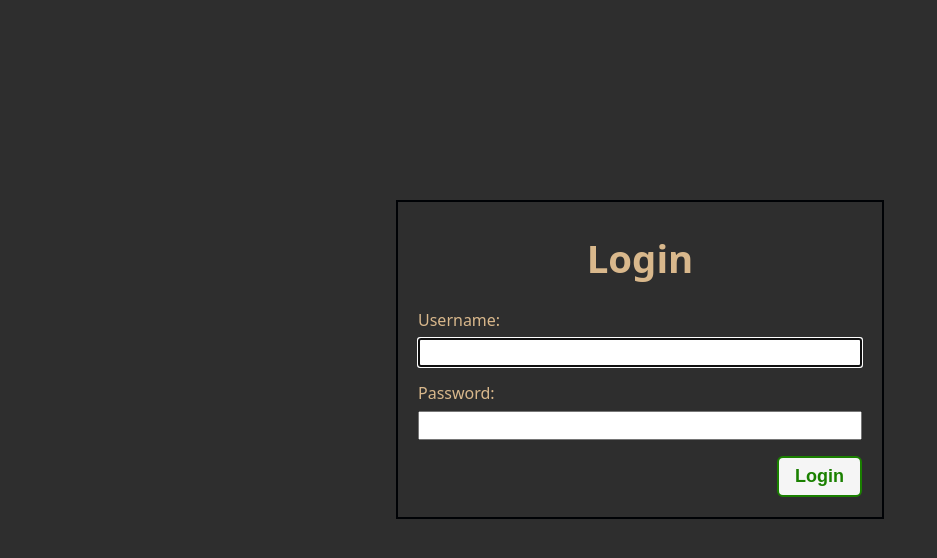
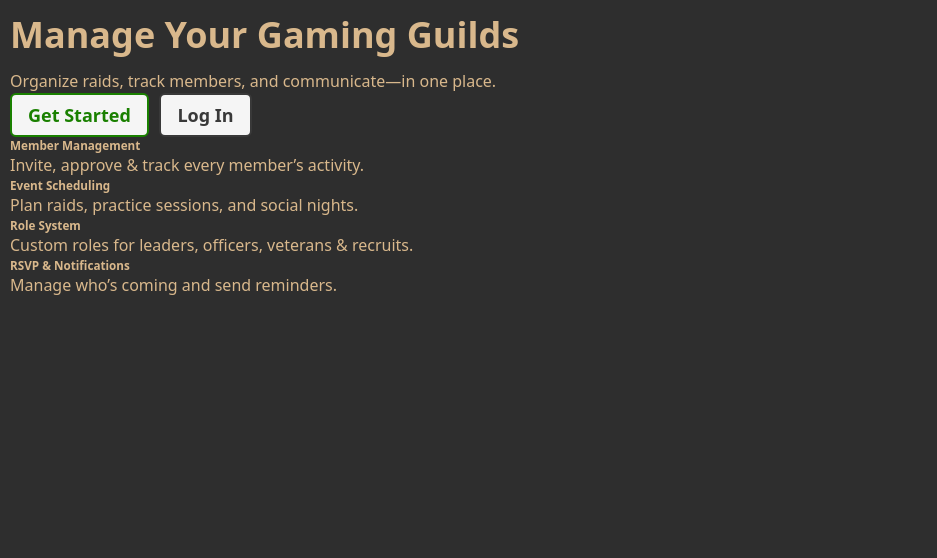
Before and after one commit to Xugknight/super-sweat, a Django app: page / in a window 1280 px wide. Shown: the part 82-640 px from the top of the page, without its empty margins (0-937 px from the left). Run offline with Django 5.2, Linux system fonts and the light colour scheme.

Commit message:
Login/landing page refactor

```diff
--- a/main_app/templates/base.html
+++ b/main_app/templates/base.html
@@ -38,7 +38,7 @@
           </li>
           {% else %}
           <li><a href="{% url 'about' %}">About</a></li>
-          <li><a href="{% url 'home' %}">Login</a></li>
+          <li><a href="{% url 'login' %}">Login</a></li>
           <li><a href="{% url 'signup' %}">Sign up</a></li>
           {% endif %}
         </ul>
--- a/main_app/templates/home.html
+++ b/main_app/templates/home.html
@@ -2,38 +2,73 @@
 {% load static %}
 
 {% block head %}
-<link
-  rel="stylesheet"
-  href="{% static 'css/home.css' %}"
-/>
+  {% if user.is_authenticated %}
+    <!-- you can load dashboard-specific CSS here -->
+  {% else %}
+    <link rel="stylesheet" href="{% static 'css/landing.css' %}">
+  {% endif %}
 {% endblock %}
 
 {% block content %}
 
-<!-- <section class="logo-container">
-  <div class="cat-container">
-    <img
-      src=""
-      alt=""
-    />
-  </div>
-  <img
-    src=""
-    alt=""
-  />
-</section> -->
+  {% if user.is_authenticated %}
+    <!-- ====== DASHBOARD ====== -->
+    <section class="page-header">
+      <h1>Welcome back, {{ user.profile.display_name }}!</h1>
+    </section>
 
-{% if not user.is_authenticated %}
-  <section>
-    <form action="{% url 'home' %}" method="post" class="login">
-      <h1>Login</h1>
-      {% csrf_token %}
-      {{ form.as_p }}
-      <input type="hidden" name="next" value="{{ next }}" />
-      <button type="submit" class="btn submit">Login</button>
-    </form>
-  </section>
-{% endif %}
+    <section>
+      <h2>Your Guilds</h2>
+      <ul>
+        {% for g in my_guilds %}
+          <li><a href="{% url 'guild-detail' g.pk %}">{{ g.name }}</a></li>
+        {% empty %}
+          <li>You’re not in any guilds yet.</li>
+        {% endfor %}
+      </ul>
+    </section>
 
+    <section>
+      <h2>Upcoming Events</h2>
+      <ul>
+        {% for ev in upcoming_events %}
+          <li>
+            <a href="{% url 'event-detail' ev.pk %}">
+              {{ ev.title }} on {{ ev.start_time|date:"M d, Y H:i" }}
+            </a>
+          </li>
+        {% empty %}
+          <li>No upcoming events in your guilds.</li>
+        {% endfor %}
+      </ul>
+    </section>
+  {% else %}
+    <!-- ====== LANDING PAGE ====== -->
+    <section class="hero text-center py-16">
+      <h1 class="text-4xl font-bold mb-4">Manage Your Gaming Guilds</h1>
+      <p class="mb-6">Organize raids, track members, and communicate—in one place.</p>
+      <a href="{% url 'signup' %}" class="btn submit mr-4">Get Started</a>
+      <a href="{% url 'login' %}" class="btn secondary">Log In</a>
+    </section>
+
+    <section id="features" class="feature-grid my-16">
+      <div class="card p-6">
+        <h3>Member Management</h3>
+        <p>Invite, approve & track every member’s activity.</p>
+      </div>
+      <div class="card p-6">
+        <h3>Event Scheduling</h3>
+        <p>Plan raids, practice sessions, and social nights.</p>
+      </div>
+      <div class="card p-6">
+        <h3>Role System</h3>
+        <p>Custom roles for leaders, officers, veterans & recruits.</p>
+      </div>
+      <div class="card p-6">
+        <h3>RSVP & Notifications</h3>
+        <p>Manage who’s coming and send reminders.</p>
+      </div>
+    </section>
+  {% endif %}
 
 {% endblock %}
--- a/main_app/urls.py
+++ b/main_app/urls.py
@@ -1,7 +1,8 @@
-from django.urls import path
+from django.urls import path, include
 from . import views
 
 urlpatterns = [
+    path('accounts/', include('django.contrib.auth.urls')),
     path('', views.Home.as_view(), name='home'),
     path('accounts/signup/', views.signup, name='signup'),
     path('about/', views.about, name='about'),
--- a/main_app/views.py
+++ b/main_app/views.py
@@ -8,7 +8,7 @@ from django.forms import inlineformset_factory
 from django.shortcuts import render, redirect, get_object_or_404
 from django.urls import reverse, reverse_lazy
 from django.utils import timezone
-from django.views.generic import ListView, DetailView, CreateView, UpdateView, DeleteView
+from django.views.generic import ListView, DetailView, CreateView, UpdateView, DeleteView, TemplateView
 from .models import Profile, Guild, Membership, Event, EventTemplate, RSVP, ExternalAccount
 from .forms import ProfileForm, EventCreateForm, RSVPform, ExternalAccountForm
 
@@ -20,8 +20,20 @@ ExternalAccountFormSet = inlineformset_factory(
     can_delete=True,
 )
 
-class Home(LoginView):
+class Home(TemplateView):
     template_name = 'home.html'
+
+    def get_context_data(self, **kwargs):
+        ctx = super().get_context_data(**kwargs)
+        user = self.request.user
+        if user.is_authenticated:
+            profile = user.profile
+            ctx['my_guilds'] = profile.guilds.all()
+            now = timezone.now()
+            ctx['upcoming_events'] = Event.objects.filter(
+                guild__in = ctx['my_guilds'], start_time__gte = now
+            ).order_by('start_time')[:5]
+        return ctx
 
 def signup(request):
     error = ''
--- a/super_sweat/settings.py
+++ b/super_sweat/settings.py
@@ -132,7 +132,7 @@ STATIC_URL = 'static/'
 
 DEFAULT_AUTO_FIELD = 'django.db.models.BigAutoField'
 
-LOGIN_URL = 'home'
+LOGIN_URL = 'login'
 
 LOGIN_REDIRECT_URL = 'home'
 
```
Also changed, not shown: main_app/templates/registration/login.html (added, +39 -0 lines), main_app/templates/registration/signup.html (renamed from main_app/templates/signup.html).
